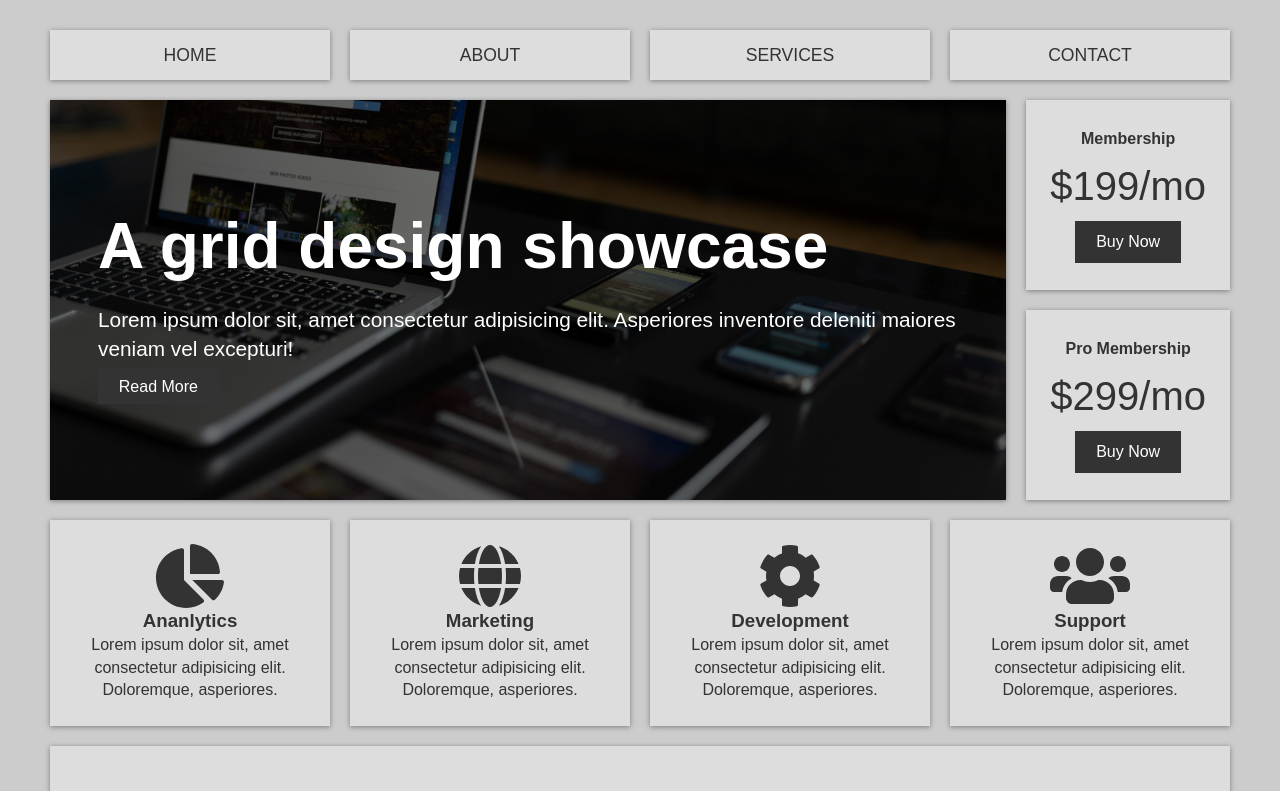
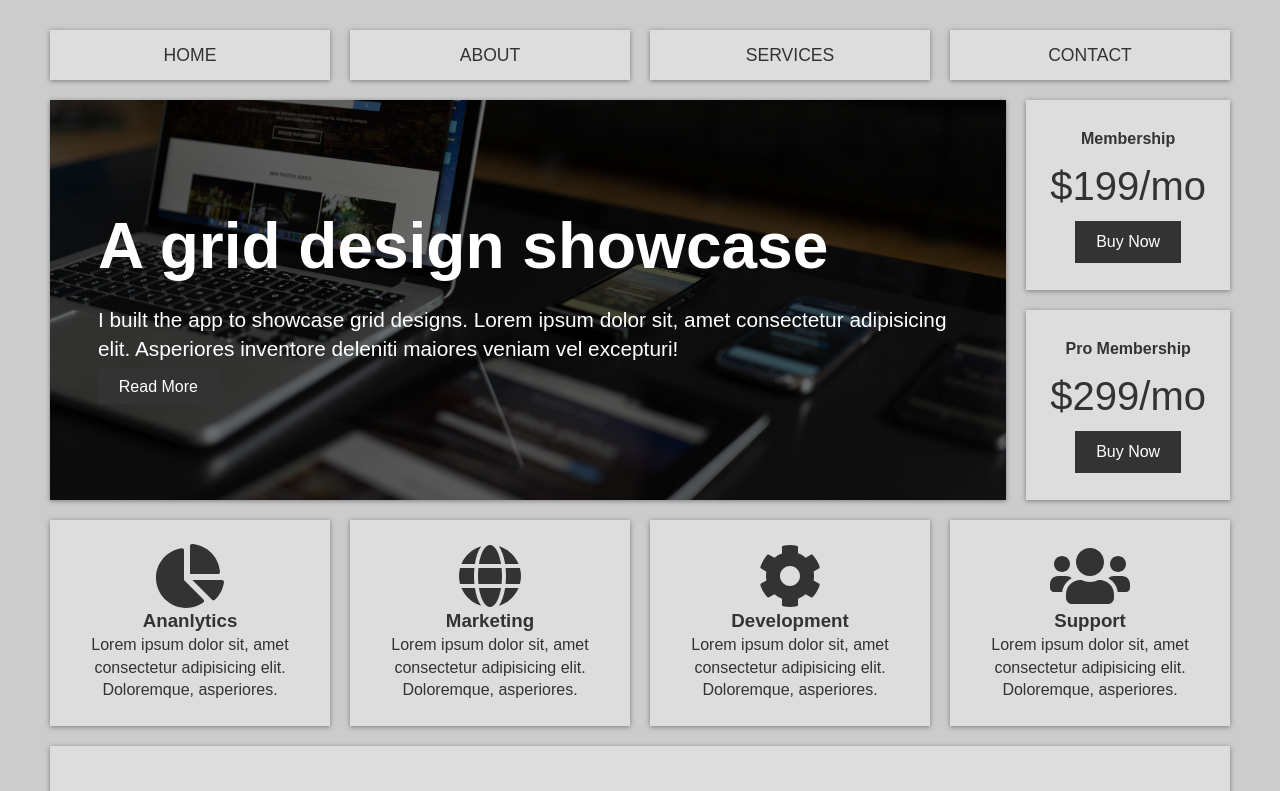
Before and after one commit to King-OJ/grid_layout_design, a plain HTML site: page index.html in a window 1280 px wide. Shown: the top 791 px of the page. Drawn offline with Linux system fonts and the light colour scheme.

Commit message:
finished single page app

```diff
--- a/index.html
+++ b/index.html
@@ -29,8 +29,9 @@
           <div class="content">
             <h1>A grid design showcase</h1>
             <p style="margin: 0.8rem 0">
-              Lorem ipsum dolor sit, amet consectetur adipisicing elit.
-              Asperiores inventore deleniti maiores veniam vel excepturi!
+              I built the app to showcase grid designs. Lorem ipsum dolor sit,
+              amet consectetur adipisicing elit. Asperiores inventore deleniti
+              maiores veniam vel excepturi!
             </p>
             <a href="#" class="btn">Read More</a>
           </div>
```
